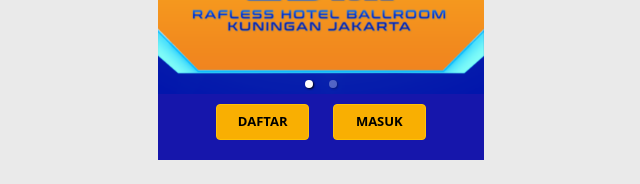
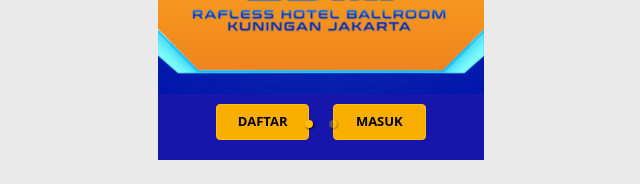
Before and after one commit to maslow123/jotun-client, a React (Create React App) app: page / in a window 1280 px wide. Shown: the part 438-622 px from the top of the page, without its empty margins (319-959 px from the left). Built offline with nearby package versions, Linux system fonts and the light colour scheme.

Commit message:
patch#indicator:solve

```diff
--- a/src/pages/ContestRegister.js
+++ b/src/pages/ContestRegister.js
@@ -205,7 +205,7 @@
                   showArrows={false}
                   showStatus={false}
                   onChange={(number) => {
-                    handleChangeSlide(eventList[number], number)
+                    handleChangeSlide(eventList[number], number);
                   }}
                 >
                   {!loading &&
@@ -217,7 +217,7 @@
                           background: "white",
                           borderRadius: "10px",
                           minHeight: "450px",
-                          maxHeight: "500px",
+                          maxHeight: "600px",
                         }}
                       >
                         <p
@@ -253,10 +253,7 @@
                           </div>
                         </div>
                         <div className="row">
-                          <div
-                            className="col-9"
-                            style={{ paddingRight: "0" }}
-                          >
+                          <div className="col-9" style={{ paddingRight: "0" }}>
                             <div className="text-center d-grid">
                               <button
                                 disabled={loadingGetChildrenRegistered}
@@ -314,8 +311,10 @@
                             </div>
                           </div>
                           <div className="crd col-11 mt-3 mb-3">
-                            <ul style={{ textAlign: 'left' }}>
-                              {CONTEST_RULE.find(item => item.id === event.id).text.map((r, i) => (
+                            <ul style={{ textAlign: "left" }}>
+                              {CONTEST_RULE.find(
+                                (item) => item.id === event.id
+                              ).text.map((r, i) => (
                                 <li
                                   key={i}
                                   className="mb-1"
--- a/src/pages/Profile.js
+++ b/src/pages/Profile.js
@@ -11,15 +11,15 @@
 export default function Profile() {
   const [user, setUser] = useState(null);
   const navigate = useNavigate();
-  //   useEffect(() => {
-  //     const data = localStorage.getItem("token");
-  //     if (!data) {
-  //       navigate("/login");
-  //     }
+  useEffect(() => {
+    const data = localStorage.getItem("token");
+    if (!data) {
+      navigate("/login");
+    }
 
-  //     const user = JSON.parse(localStorage.getItem("user"));
-  //     setUser({ ...user });
-  //   }, []);
+    const user = JSON.parse(localStorage.getItem("user"));
+    setUser({ ...user });
+  }, []);
   return (
     <div className="row justify-content-center">
       <div
--- a/src/pages/styles/landing.css
+++ b/src/pages/styles/landing.css
@@ -1,5 +1,8 @@
 .carousel .control-dots {
     bottom:85px !important;
+  }
+  .carousel .control-dots .dot {
+    background: #ffc107 !important;
   }
   .bwh {
       width: 100%;
--- a/src/pages/styles/profile.css
+++ b/src/pages/styles/profile.css
@@ -1,4 +1,7 @@
 .carousel .control-dots {
     z-index:1 !important;
-    margin-bottom:-40px !important;
+    margin-bottom:-80px !important;
   }
+  .carousel .control-dots .dot {
+    background: #ffc107 !important;
+  }
--- a/src/pages/styles/register.css
+++ b/src/pages/styles/register.css
@@ -1,4 +1,7 @@
 .carousel .control-dots {
     z-index:1 !important;
-    margin-bottom:-50px !important;
+    margin-bottom:-80px !important;
   }
+  .carousel .control-dots .dot {
+    background: #ffc107 !important;
+  }
```
